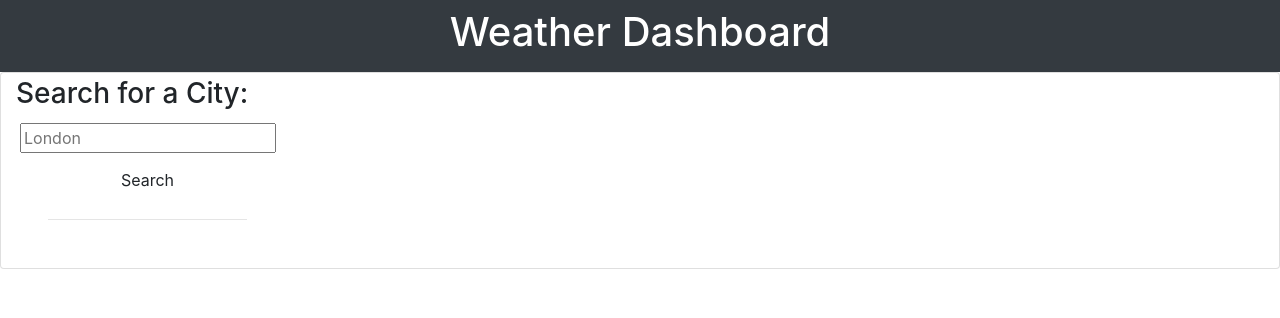
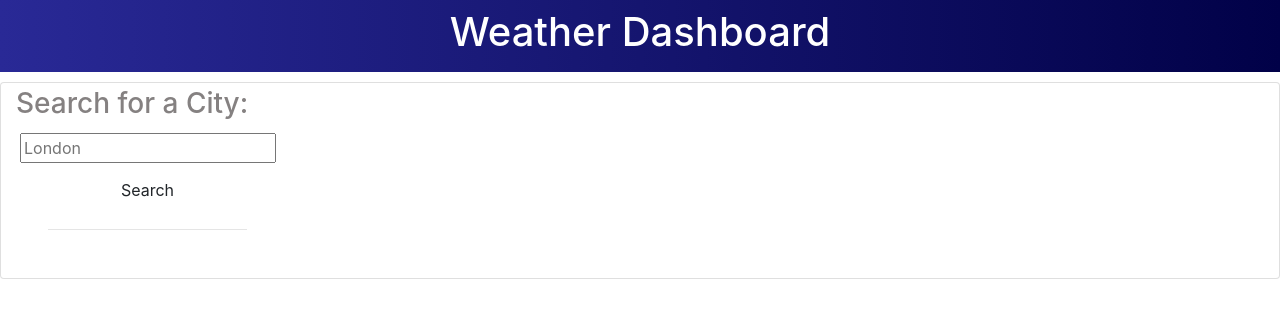
Before and after one commit to o1ujok3/weather-app, a plain HTML site: page assets/index.html in a window 1280 px wide. Drawn offline with nearby package versions, Linux system fonts and the light colour scheme.

Commit message:
css styles applied to page

```diff
--- a/assets/stylesheet.css
+++ b/assets/stylesheet.css
@@ -1,9 +1,10 @@
-CUSTOMM CSS
-/* .weather-header {
-    background-image: linear-gradient(90deg, rgb(79, 79, 235), rgb(1, 1, 72))!important;
-} */
-/* .card {
+.weather-header {
+    background-image: linear-gradient(90deg, rgb(41, 41, 150), rgb(1, 1, 72))!important;
+}
+
+.card {
     min-width: 100px;
-    margin: 5px;
-    color: white;
-    background-color: rgb(1, 1, 54);  */
+    margin: 10px;
+    color: rgb(133, 129, 129);
+    background-color: rgb(1, 1, 54);
+}
```
